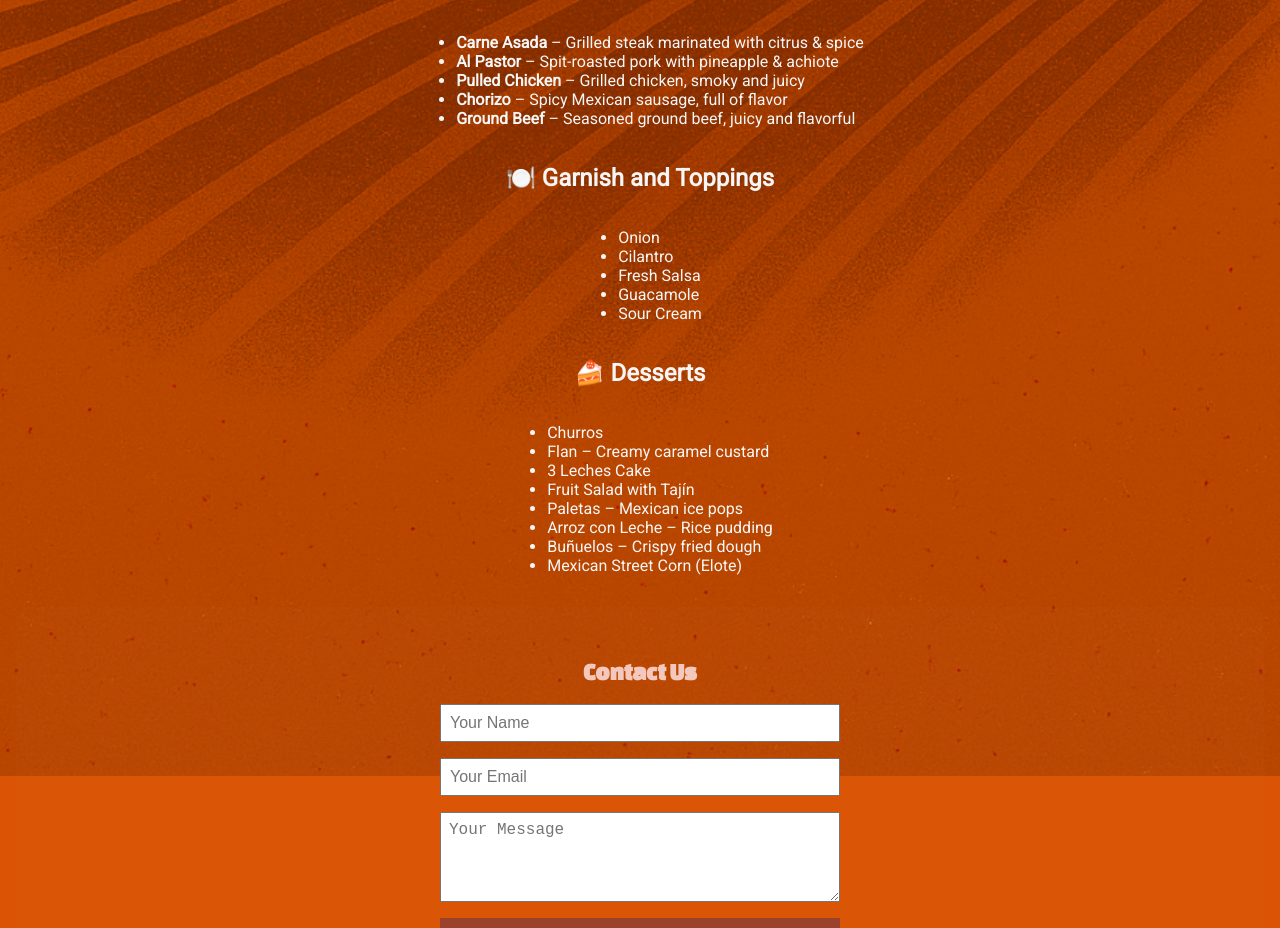
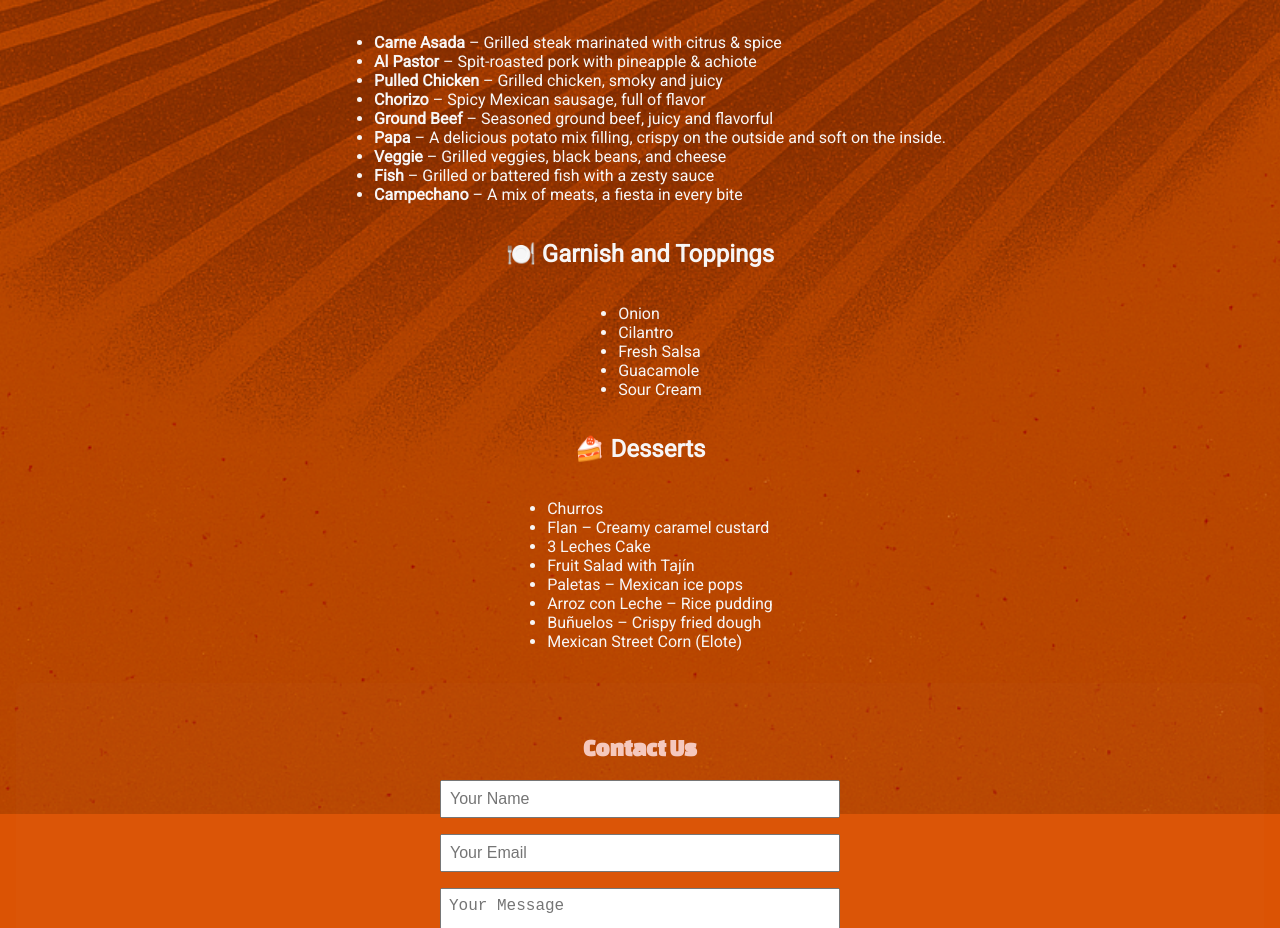
Before and after one commit to reyesjorge76/ReyesDelTaco, a plain HTML site: page index.html in a window 1280 px wide. Shown: the part 1104-2032 px from the top of the page. Drawn offline with Linux system fonts and the light colour scheme.

Commit message:
Update index.html

```diff
--- a/index.html
+++ b/index.html
@@ -68,6 +68,19 @@
           <strong>Ground Beef</strong> – Seasoned ground beef, juicy and
           flavorful
         </li>
+        <li>
+          <strong>Papa</strong> – A delicious potato mix filling, crispy on the
+          outside and soft on the inside.
+        </li>
+        <li>
+          <strong>Veggie</strong> – Grilled veggies, black beans, and cheese
+        </li>
+        <li>
+          <strong>Fish</strong> – Grilled or battered fish with a zesty sauce
+        </li>
+        <li>
+          <strong>Campechano</strong> – A mix of meats, a fiesta in every bite
+        </li>
       </ul>
     </section>
 
```
